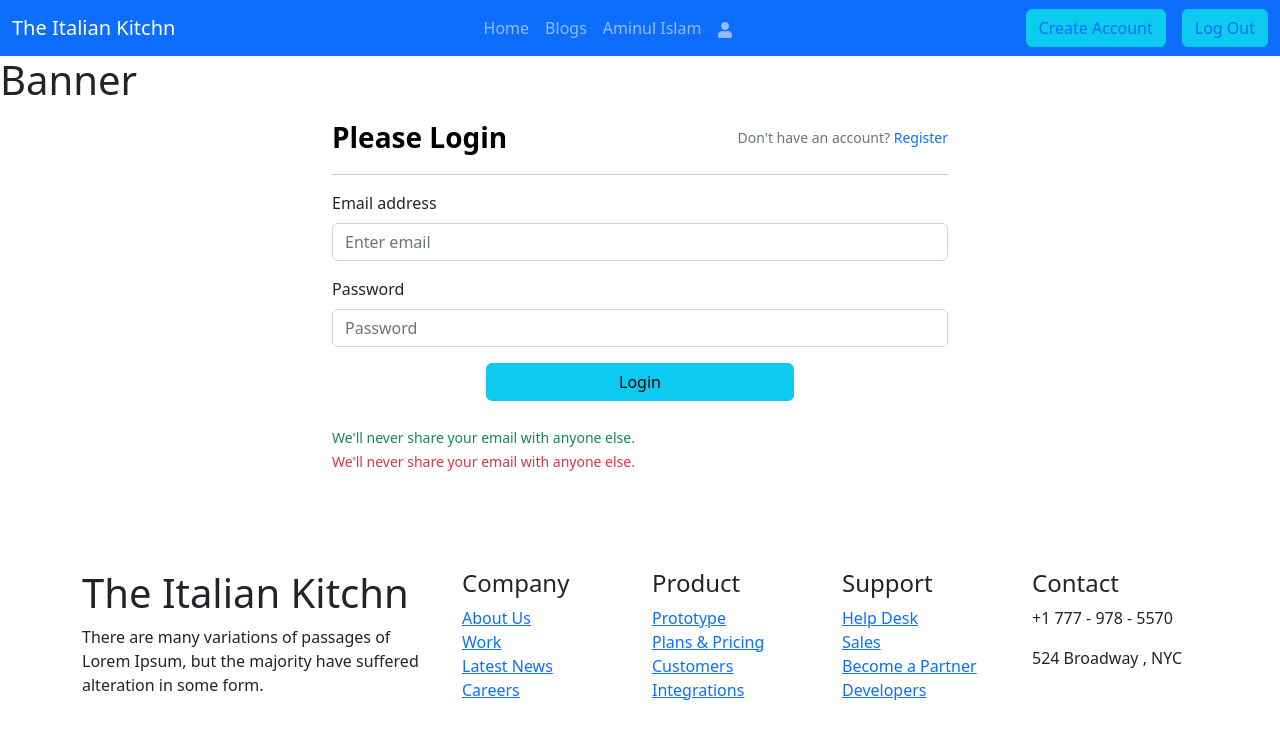
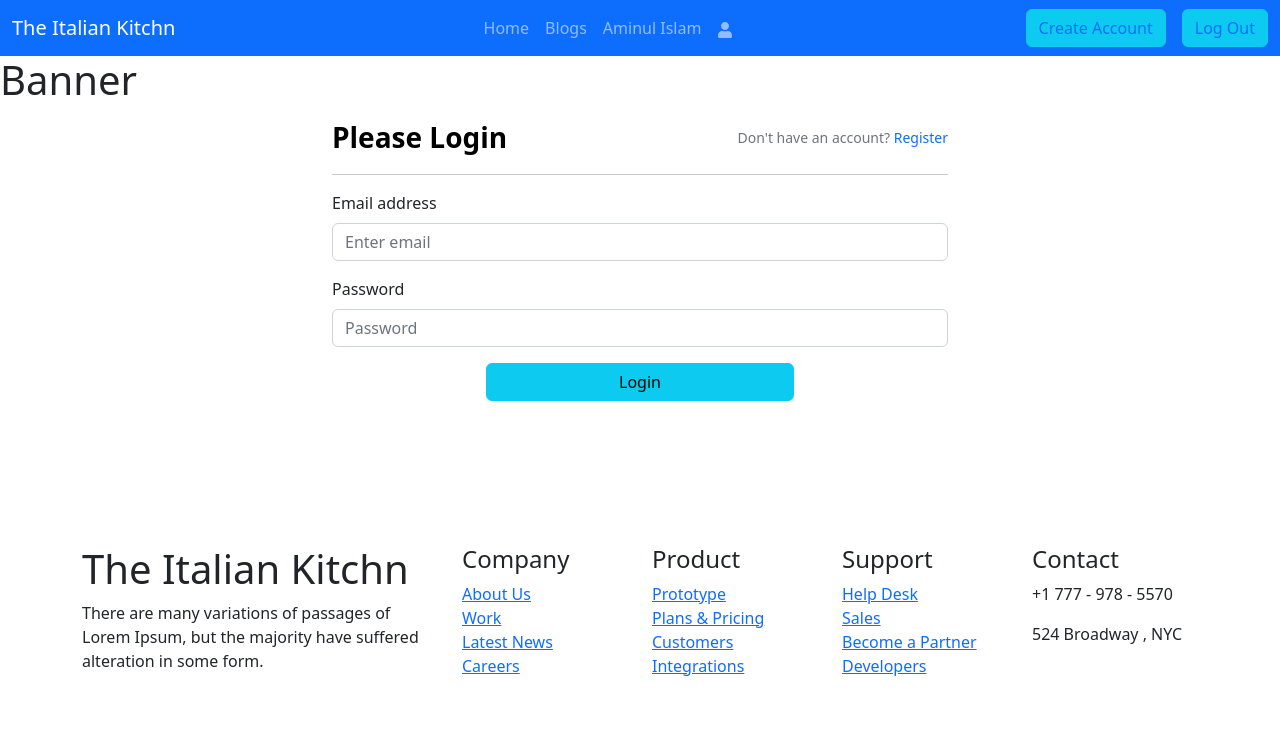
Before and after one commit to aminulislam2002/the-italian-kitchen-client, a React (Vite) app: page /login in a window 1280 px wide. Shown: the top 738 px of the page. Built offline with nearby package versions, Linux system fonts and the light colour scheme.

Commit message:
email passwor  login add

```diff
--- a/src/pages/Login/Login.jsx
+++ b/src/pages/Login/Login.jsx
@@ -1,15 +1,43 @@
-import React, { useContext } from "react";
+import React, { useContext, useState } from "react";
 import { Button, Container, Form } from "react-bootstrap";
 import { Link } from "react-router-dom";
 import { AuthContext } from "../../providers/AuthProvider";
 
 const Login = () => {
-  const {} = useContext(AuthContext);
+  const { logIn } = useContext(AuthContext);
 
+  const [error, setError] = useState(" ");
+  const [success, setSuccess] = useState(" ");
+
+  const handleLogIn = (event) => {
+    event.preventDefault();
+    const form = event.target;
+    const email = form.email.value;
+    const password = form.password.value;
+    console.log(form, password, email);
+
+    setSuccess(" ")
+    setError(" ");
+
+    logIn(email, password)
+      .then((result) => {
+        const loggedUser = result.user;
+        console.log(loggedUser);
+        setSuccess("Login Successful!")
+      })
+      .catch((error) => {
+        const errorCode = error.code;
+        const errorMessage = error.message;
+        console.log(errorCode, errorMessage);
+        setError("Email or Password doesn't match! Please try again!");
+      });
+
+    form.reset();
+  };
 
   return (
     <Container className="mx-auto w-50">
-      <Form>
+      <Form onSubmit={handleLogIn}>
         <div className="d-flex align-items-center justify-content-between mb-3">
           <Form.Text className="fs-3 text-black fw-bold">Please Login</Form.Text>
           <Form.Text className="text-muted">
@@ -34,9 +62,9 @@ const Login = () => {
           </Button>
         </div>
         <br />
-        <Form.Text className="text-success">We'll never share your email with anyone else.</Form.Text>
+        <Form.Text className="text-success">{success}</Form.Text>
         <br />
-        <Form.Text className="text-danger">We'll never share your email with anyone else.</Form.Text>
+        <Form.Text className="text-danger">{error}</Form.Text>
       </Form>
     </Container>
   );
--- a/src/pages/Register/Register.jsx
+++ b/src/pages/Register/Register.jsx
@@ -7,6 +7,7 @@ const Register = () => {
   const { createUser } = useContext(AuthContext);
 
   const [error, setError] = useState(" ");
+  const [success, setSuccess] = useState(" ");
 
   const handleCreateUser = (event) => {
     event.preventDefault();
@@ -28,17 +29,22 @@ const Register = () => {
       return;
     }
 
+    setSuccess(" ")
     setError(" ");
 
     createUser(email, password)
       .then((result) => {
         const createdUser = result.user;
         console.log(createdUser);
+        setSuccess("Congratulations! Your account has been successfully created!");
       })
       .catch((error) => {
         const errorCode = error.code;
         const errorMessage = error.message;
         console.log(errorCode, errorMessage);
+        setError(
+          "We're sorry, but we were unable to create your account at this time. Please double-check your information and try again."
+        );
       });
 
     form.reset();
@@ -103,7 +109,7 @@ const Register = () => {
           </Button>
         </div>
         <br />
-        <Form.Text className="text-success">We'll never share your email with anyone else.</Form.Text>
+        <Form.Text className="text-success">{success}</Form.Text>
         <br />
         <Form.Text className="text-danger">{error}</Form.Text>
       </Form>
--- a/src/providers/AuthProvider.jsx
+++ b/src/providers/AuthProvider.jsx
@@ -1,5 +1,5 @@
 import React, { createContext } from 'react';
-import { createUserWithEmailAndPassword, getAuth } from "firebase/auth";
+import { createUserWithEmailAndPassword, getAuth, signInWithEmailAndPassword } from "firebase/auth";
 import app from '../firebase/firebase.config';
 
 export const AuthContext = createContext(null)
@@ -13,10 +13,16 @@ const AuthProvider = ({children}) => {
         return createUserWithEmailAndPassword(auth, email, password)
     }
 
+    const logIn = (email, password)=>{
+        return signInWithEmailAndPassword(auth, email, password)
+    }
+
 
     const authInfo = {
         user,
         createUser,
+        logIn,
+
     }
 
     return (
```
